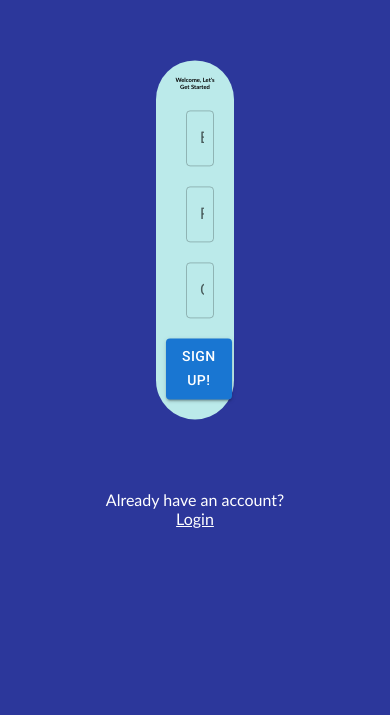
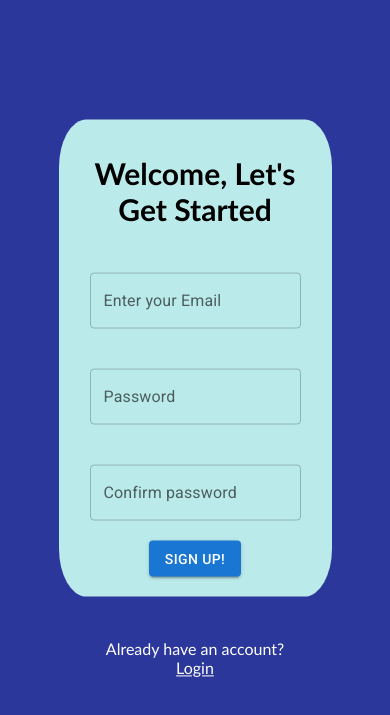
Before and after one commit to CS35L-ProFlow/ProFlow, a React (Create React App) app in the folder packages/frontend/: page /signup in a window 390 px wide. Shown: the part 119-834 px from the top of the page. Built offline with nearby package versions, Linux system fonts and the light colour scheme; no server answers.

Commit message:
Fully functional resizing of login and signup pages

```diff
--- a/packages/frontend/src/pages/LoginView/index.css
+++ b/packages/frontend/src/pages/LoginView/index.css
@@ -1,15 +1,12 @@
 .container1 {
+  display: grid;
   transform:translateY(+50%);
-  top: 0;
-  left: 0;
-  right: 0;
-  bottom: 0;
   align-items: center;
   background-color: rgb(187, 234, 234);
   width: 20%;
   height: 50%;
   margin: auto;
-  border-radius: 50px;
+  border-radius: 10%;
   direction: flex;
   flex-direction: column;
   justify-content: center;
@@ -17,36 +14,55 @@
   padding: 10px;
 }
 
-.container2 {
+@media screen and (max-width: 600px) {
+  .container1{
+    transform:translateX(-50%), translateY(+30%);
+    width: 70%;
+    height: 70%;
+  }
+  /* .container2{
+    transform:translateX(-50%), translateY(+50%);
+    width: 120%;
+
+  } */
+  .promptAlt{
+    transform: translateY(+30%);
+    color: white;
+  }
+
+  h1{
+    font-size: 30px
+  }
+
+}
+
+/* .container2 {
+  display: grid;
   transform:translateY(+70%);
-  top: 0;
-  left: 0;
-  right: 0;
-  bottom: 0;
   align-items: center;
   background-color: rgb(187, 234, 234);
   width: 20%;
   height: 37%;
   margin: auto;
-  border-radius: 50px;
+  border-radius: 10%;
   direction: flex;
   flex-direction: column;
   justify-content: center;
   text-align: center;
   padding: 10px;
-}
+} */
 
 body{
   background-color: rgb(44, 55, 155);
   align-items: center;
   justify-content: center;
-  /* display: flex; */
 }
 
 h1{
-  font-size: 1.5vw;
+  font-size: 1;
+  max-width: 80%;
+  overflow: hidden;
   margin: 10%;
-  /* margin-bottom: 10%; */
   justify-content: center;
   text-align:center;
   font-family: 'Trebuchet MS', 'Lucida Sans Unicode', 'Lucida Grande', 'Lucida Sans', Arial, sans-serif;
@@ -104,7 +120,7 @@ h1{
 .alternative{
   justify-content: center;
   text-align: center;
-  margin-top: 250px;
+  margin-top: 270px;
 }
 
 .altLink
--- a/packages/frontend/src/pages/LoginView/index.tsx
+++ b/packages/frontend/src/pages/LoginView/index.tsx
@@ -46,7 +46,7 @@ export default function Login(props: LoginProps) {
 
 	return (
 		<div>
-		<div className="container2">
+		<div className="container1">
 			<h1>
 				Login
 			</h1>
```
Also changed, not shown: packages/frontend/src/pages/SignUpView/index.tsx (line endings or trailing spaces).
